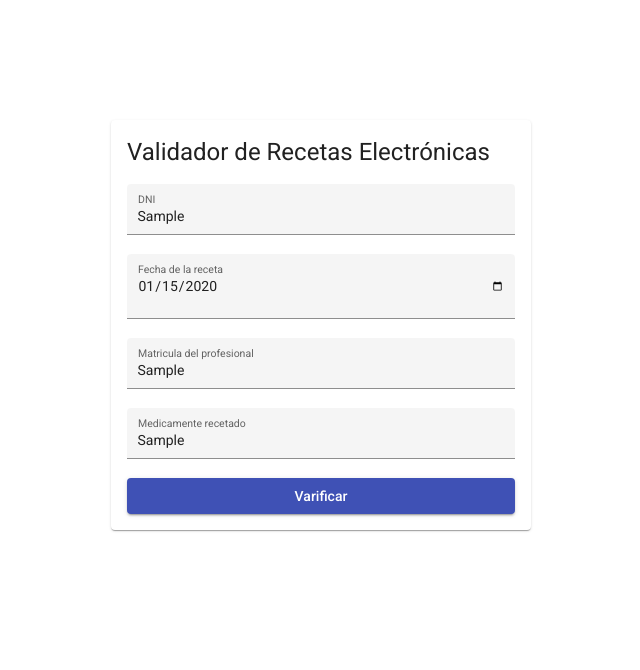
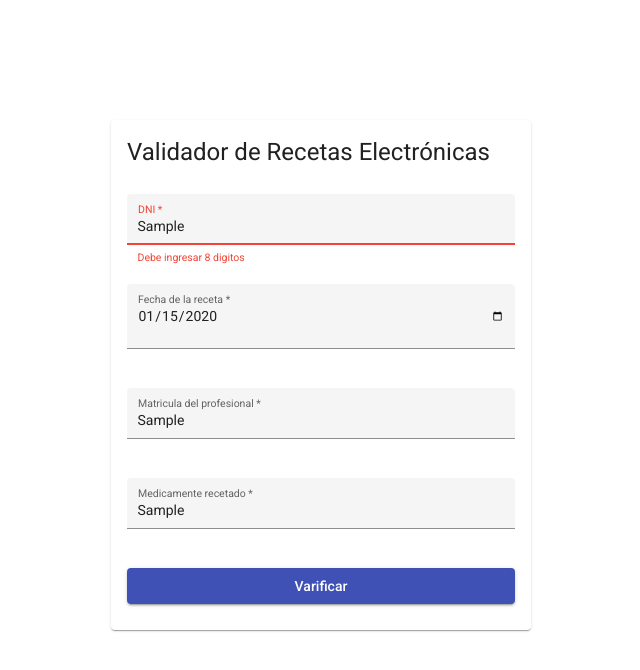
Before and after one commit to paul18sma/recetar-app, an Angular app: page / in a window 1280 px wide. Both pictures are taken after typing "Sample", "2020-01-15", "Sample", "Sample" into the empty fields and a click on the button "Varificar". Shown: the top 670 px of the page, without its empty margins (319-959 px from the left). Built offline with nearby package versions, Linux system fonts and the light colour scheme.

Commit message:
adds validations fields

```diff
--- a/src/app/app.component.html
+++ b/src/app/app.component.html
@@ -9,9 +9,13 @@
           <mat-label>DNI</mat-label>
           <input matInput formControlName="dni" autocomplete="off">
 
-          <!-- <mat-error *ngIf="dni.error? && dni.touched">
-          </mat-error> -->
+          <mat-error *ngIf="dni.errors?.required && dni.touched">
+            Debe ingresar un  dni
+          </mat-error>
 
+          <mat-error *ngIf="dni.errors?.minlength && dni.touched">
+            Debe ingresar 8 digitos
+          </mat-error>
         </mat-form-field>
 
 
@@ -19,17 +23,27 @@
           <mat-label>Fecha de la receta</mat-label>
           <input matInput formControlName="date" autocomplete="off" type="date" [min]="today">
 
-          <!-- <mat-error *ngIf="date.error? && date.touched"></mat-error> -->
+          <mat-error *ngIf="date.errors?.required && date.touched">
+            Debe ingresar un fecha
+          </mat-error>
         </mat-form-field>
 
         <mat-form-field appearance="fill">
           <mat-label>Matricula del profesional</mat-label>
           <input matInput formControlName="professional" autocomplete="off">
+
+          <mat-error *ngIf="professional.errors?.required && professional.touched">
+            Debe ingresar una matricula
+          </mat-error>
         </mat-form-field>
 
         <mat-form-field appearance="fill">
           <mat-label>Medicamente recetado</mat-label>
           <input matInput formControlName="supply" autocomplete="off">
+
+          <mat-error *ngIf="supply.errors?.required && supply.touched">
+            Este campo es requerido
+          </mat-error>
         </mat-form-field>
 
         <button mat-raised-button color="primary" type="submit">
--- a/src/app/app.component.sass
+++ b/src/app/app.component.sass
@@ -2,3 +2,6 @@
   width: 40%
   max-width: 420px
   margin: 120px auto 0px
+
+  .mat-form-field, button
+    margin: 10px 0
--- a/src/app/app.component.ts
+++ b/src/app/app.component.ts
@@ -1,6 +1,6 @@
 import { Component, OnInit } from '@angular/core';
 import { PatientsService } from './services/patients.service';
-import { FormBuilder, FormGroup, AbstractControl } from '@angular/forms';
+import { FormBuilder, FormGroup, AbstractControl, Validators } from '@angular/forms';
 
 @Component({
   selector: 'app-root',
@@ -27,10 +27,19 @@ export class AppComponent implements OnInit {
 
   initPrescriptionForm(){
     this.prescriptionForm = this.fBuilder.group({
-      dni: [''],
-      date: [''],
-      professional: [''],
-      supply: [''],
+      dni: ['', [
+        Validators.required,
+        Validators.minLength(8)
+      ]],
+      date: ['', [
+        Validators.required
+      ]],
+      professional: ['', [
+        Validators.required
+      ]],
+      supply: ['', [
+        Validators.required
+      ]],
     });
   }
 
```
